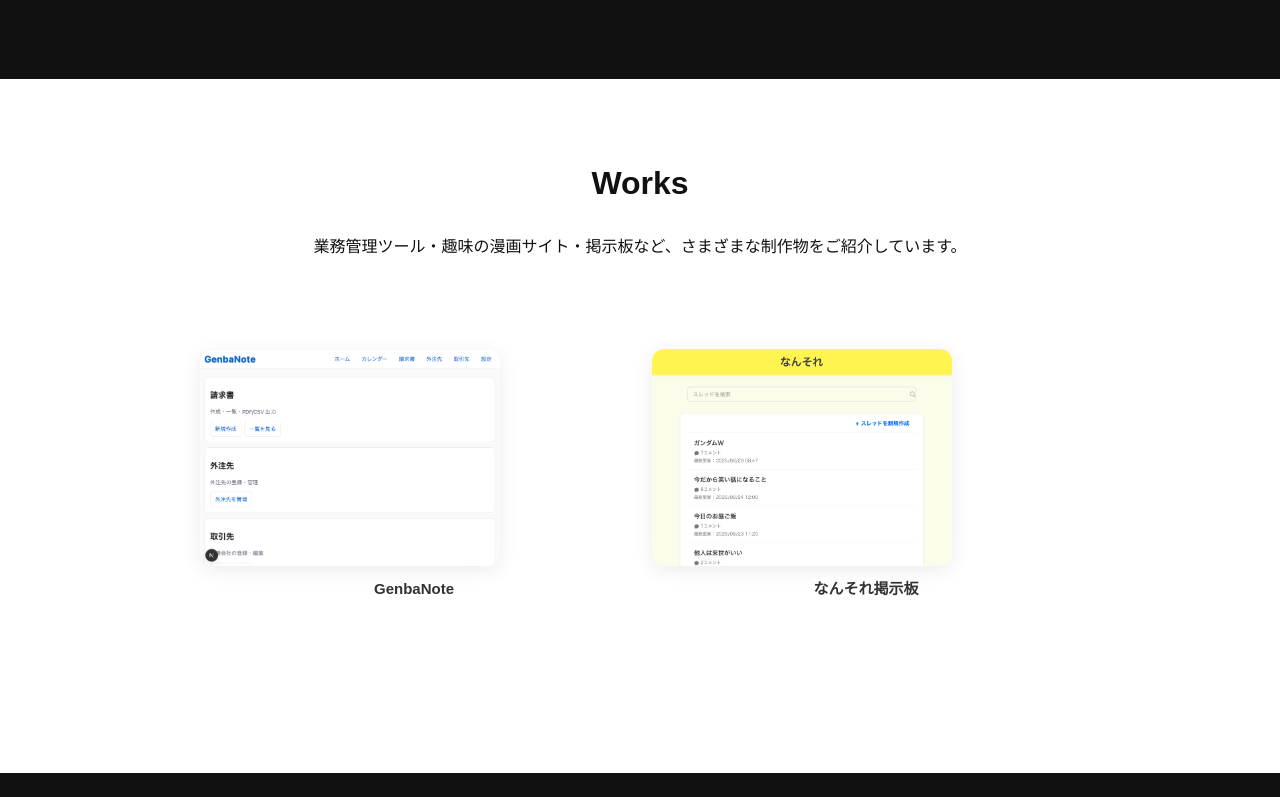
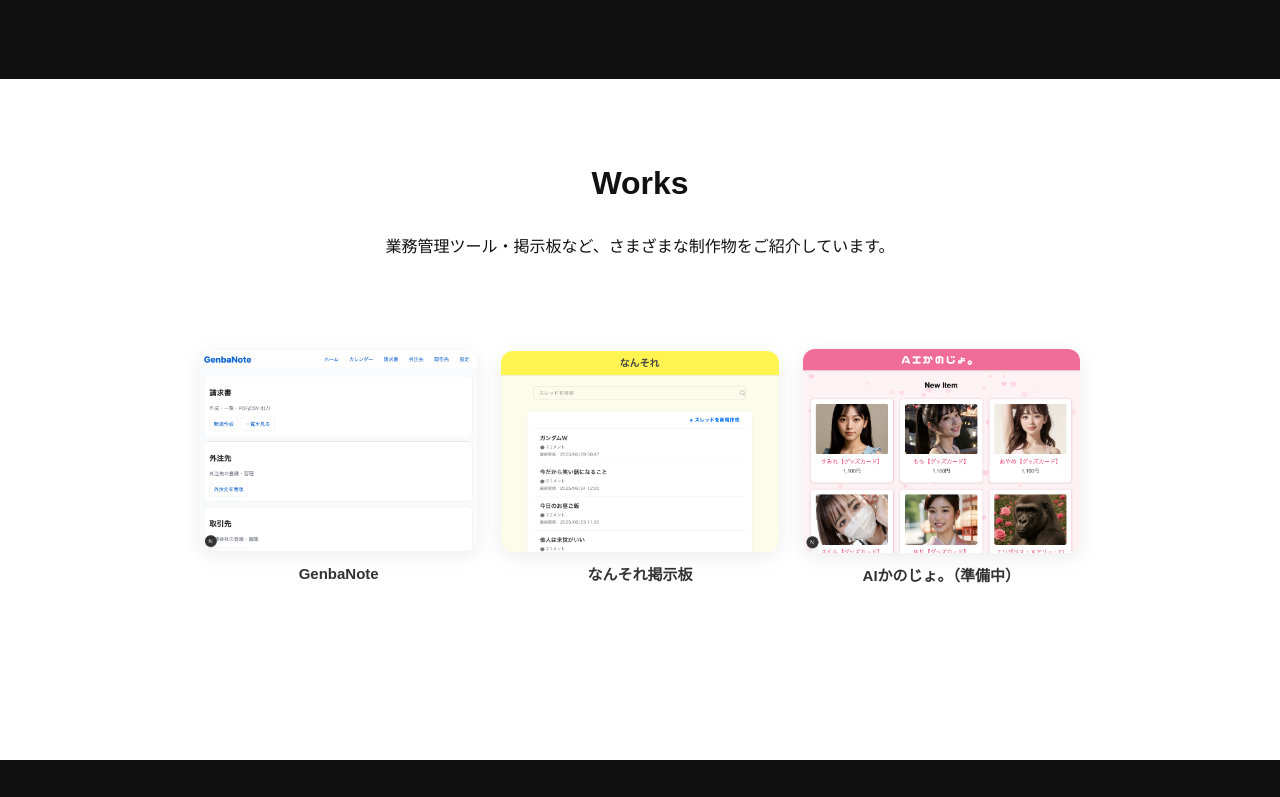
Before and after one commit to emikohonda/emiko, a Next.js app: page / in a window 1280 px wide. Shown: the part 776-1573 px from the top of the page. Built offline with nearby package versions, Linux system fonts and the light colour scheme.

Commit message:
AIかのじょ。のコメントアウトを解除

```diff
--- a/app/page.tsx
+++ b/app/page.tsx
@@ -22,7 +22,7 @@
           <p>
             emikoのポートフォリオサイトへようこそ！<br />
             私が学んできた技術や経験をまとめております。<br />
-            Web制作、創作漫画サイト、掲示板アプリなど、<br />
+            Web制作、業務管理ツール、掲示板アプリなど、<br />
             趣味と実務の両面から「楽しく、心に届く」<br />
             ものづくりを目指しています。
           </p>
@@ -32,7 +32,7 @@
       <section id="works" className="section works">
         <div className="section-inner">
           <h2 className="section-title">Works</h2>
-          <p>業務管理ツール・趣味の漫画サイト・掲示板など、さまざまな制作物をご紹介しています。</p>
+          <p>業務管理ツール・掲示板など、さまざまな制作物をご紹介しています。</p>
           <WorksSection />
         </div>
       </section>
--- a/components/worksData.ts
+++ b/components/worksData.ts
@@ -37,16 +37,16 @@
         url: 'https://nansore.vercel.app/', // 仮
         languages: ['Next.js', 'TypeScript', 'CSS', 'Firebase'],
     },
-    // {
-    //     id: 'aikanojo-shop',
-    //     title: 'AIかのじょ',
-    //     category: 'AIkanojo',
-    //     thumb: '/images/aigf.png',
-    //     image: '/images/aigf01.png',
-    //     description: 'AIで生成した女の子達のオリジナルグッズの架空の通販サイト。',
-    //     url: '',
-    //     languages: ['Next.js', 'TypeScript', 'CSS'],
-    // },
+    {
+        id: 'aikanojo-shop',
+        title: 'AIかのじょ。（準備中）',
+        category: 'AIkanojo',
+        thumb: '/images/aigf.png',
+        image: '/images/aigf01.png',
+        description: 'AIで生成した女の子達のオリジナルグッズの架空の通販サイト。',
+        url: '',
+        languages: ['Next.js', 'TypeScript', 'CSS'],
+    },
     // {
     //     id: 'amy-comic',
     //     title: 'エイミーコミック',
```
